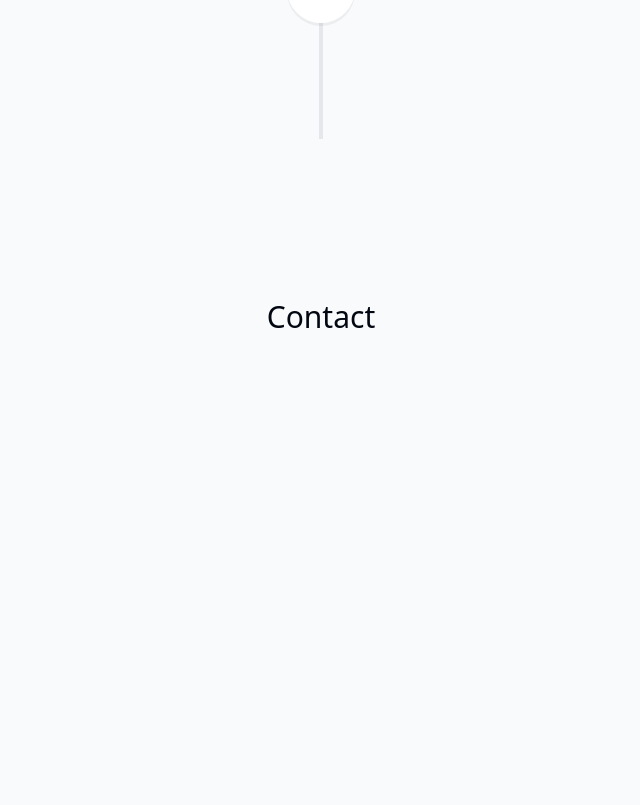
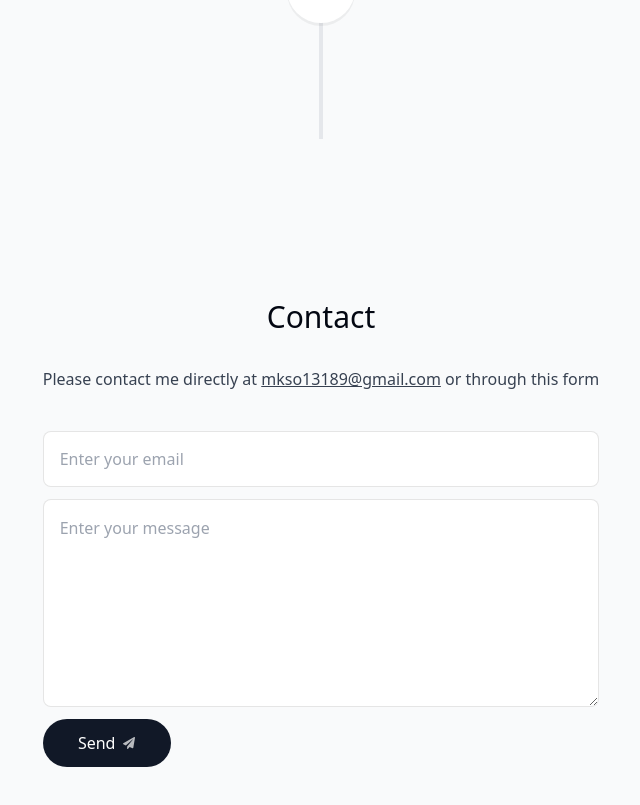
Before and after one commit to mksonkar/portfolio-react-nextjs, a Next.js app: page / in a window 1280 px wide. Shown: the part 4359-5164 px from the top of the page, without its empty margins (319-959 px from the left). Before the commit the page ends 4726 px from the top, so only its background shows below. Built offline with nearby package versions, Linux system fonts and the light colour scheme.

Commit message:
Design the contact me section

```diff
--- a/components/contact.tsx
+++ b/components/contact.tsx
@@ -1,10 +1,36 @@
 import React from "react";
 import SectionHeading from "./section-heading";
+import { FaPaperPlane } from "react-icons/fa";
 
 export default function Contact() {
   return (
-    <section>
+    <section id="contact" className="w-[min(100%, 38rem)] mb-20 sm:mb-28">
       <SectionHeading>Contact</SectionHeading>
+      <p className="text-gray-700">
+        Please contact me directly at{" "}
+        <a href="mailto:mkso13189@gmail.com" className="underline">
+          mkso13189@gmail.com
+        </a>{" "}
+        or through this form
+      </p>
+      <form className="mt-10 flex flex-col">
+        <input
+          type="email"
+          placeholder="Enter your email"
+          className="borderBlack h-14 rounded-lg px-4"
+        />
+        <textarea
+          className="borderBlack my-3 h-52 rounded-lg p-4"
+          placeholder="Enter your message"
+        />
+        <button
+          type="submit"
+          className="group flex h-12 w-32 items-center justify-center gap-2 rounded-full bg-gray-900 text-white outline-none transition-all hover:scale-110 hover:bg-gray-950 focus:scale-110"
+        >
+          Send{" "}
+          <FaPaperPlane className="text-xs opacity-70 transition-all group-hover:-translate-y-1 group-hover:translate-x-1" />
+        </button>
+      </form>
     </section>
   );
 }
```
